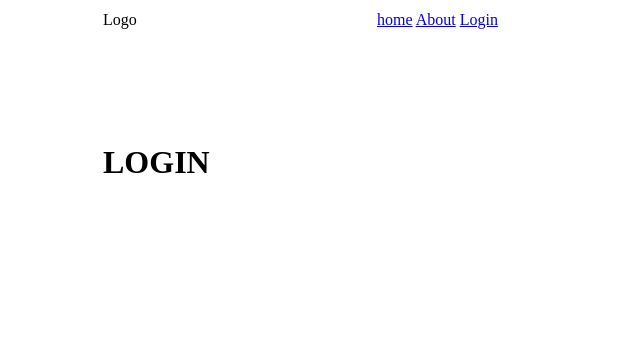
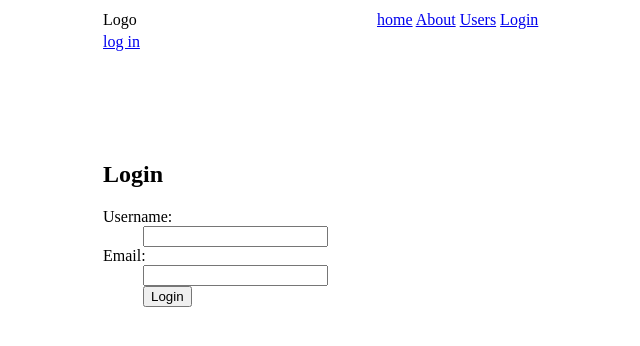
Before and after one commit to sstriatlon/FPage, a Flask app: page /login in a window 1280 px wide. Shown: the top 346 px of the page, without its empty margins (40-680 px from the left). Run offline with Flask 2, Linux system fonts and the light colour scheme; some libraries are stand-ins or nearby versions.

Commit message:
Se agrega manejo de sesiones y muestra de datos de la base en el front

```diff
--- a/app/templates/base.html
+++ b/app/templates/base.html
@@ -3,6 +3,8 @@
   <head>
    </head>
   <body>
+  <script type=text/javascript src="{{
+      url_for('static', filename='jquery-1.12.0.js') }}"></script>
     <table width="1000"  align="center">
         <tbody>
             <tr>
@@ -12,12 +14,16 @@
                     <div style="width:700px; float:right; margin-right:20px;">
                       <a class="navbar-brand" href="{{ url_for('home') }}">home</a>
                         <a class="navbar-brand" href="{{ url_for('about') }}">About</a>
+                        <a class="navbar-brand" href="{{ url_for('users') }}">Users</a>
                         <a class="navbar-brand" href="{{ url_for('login') }}">Login</a>
                     </div>
                 </td>
             </tr>
             <tr>
                 <td>
+                {% if not session.logged_in %}
+                    <a href="{{ url_for('login') }}">log in</a>
+                {% endif %}
                     <div style="height: 90px"></div>
                     {% block container %}{% endblock %}
                 </td>
@@ -26,6 +32,7 @@
         </tbody>
 
     </table>
+    <!--<script src="http://code.jquery.com/jquery-1.9.1.min.js"></script>-->
 
   </body>
 </html>
--- a/app/templates/home.html
+++ b/app/templates/home.html
@@ -10,6 +10,7 @@
 {% endblock %}
 
 {% block container %}
+    {% if session.logged_in %}
         <h1>:-)</h1>
         <form class="register" method="post">
             <div class="register">
@@ -18,7 +19,7 @@
                 <input type="submit" value="Create Account" >
             </div>
         </form>
-
+    {% endif %}
     {% if error %}
         <div class="alert alert-error">
             <label>{{ error }}</label>
--- a/app/templates/login.html
+++ b/app/templates/login.html
@@ -1,5 +1,14 @@
 {% extends 'base.html' %}
 {% block container %}
-  <h1>LOGIN</h1>
-
+  <h2>Login</h2>
+  {% if error %}<p class=error><strong>Error:</strong> {{ error }}{% endif %}
+  <form action="{{ url_for('login') }}" method=post>
+    <dl>
+      <dt>Username:
+      <dd><input type=text name=username>
+      <dt>Email:
+      <dd><input type=email name=email>
+      <dd><input type=submit value=Login>
+    </dl>
+  </form>
 {% endblock %}
--- /dev/null
+++ b/app/util.py
@@ -0,0 +1,5 @@
+from app import app, db
+from app.models import User
+
+def get_users():
+    return User.query.all()
--- a/app/views.py
+++ b/app/views.py
@@ -1,11 +1,31 @@
-from flask import render_template, url_for
-from flask import request, jsonify, flash
-from app import app, db
+from flask import render_template, session
+from flask import request, jsonify, flash, redirect, url_for
+from app import app, db, util
 from app.models import User
+import sqlite3
 from flask import views
 
+app.config.update(dict(
+    USERNAME='sstriatlon',
+    EMAIL='sstriatlon@gmail.com'
+))
 
 @app.route('/')
+@app.route('/login', methods=['GET', 'POST'])
+def login():
+    error = None
+    if request.method == 'POST':
+        if request.form['username'] != app.config['USERNAME']:
+            error = 'Invalid username'
+        elif request.form['email'] != app.config['EMAIL']:
+            error = 'Invalid email'
+        else:
+            session['logged_in'] = True
+            flash('You were logged in')
+            return redirect(url_for('home'))
+    return render_template('login.html', error=error)
+
+
 @app.route('/home', methods=['POST', 'GET'])
 def home():
         error = None
@@ -14,9 +34,6 @@ def home():
             email = request.form.get('email')
             if not all([username, email]):
                 error = 'All label is required!'
-
-
-                #return 'User created.'
             elif User.query.filter_by(username=username).first():
                 error = 'This username has been registered!'
             elif User.query.filter_by(email=email).first():
@@ -34,11 +51,6 @@ def about():
     return render_template('about.html')
 
 
-@app.route('/login')
-def login():
-    return render_template('login.html')
-
-
 @app.route('/user/<id>')
 def product(id):
     user = User.query.get_or_404(id)
@@ -46,15 +58,9 @@ def product(id):
 
 
 @app.route('/users')
-def products():
-    users = User.query.all()
-    res = {}
-    for user in users:
-        res[user.id] = {
-            'name': user.username,
-            'mail': user.email
-        }
-    return jsonify(res)
+def users():
+    users = util.get_users()
+    return render_template('users.html', data=users)
 
 
 @app.route('/user-create', methods=['POST',])
--- a/tests.py
+++ b/tests.py
@@ -2,7 +2,7 @@ from flask.ext.testing import TestCase
 from app import db, app
 from app.models import User
 
-TEST_SQLALCHEMY_DATABASE_URI = "sqlite:///test.sqlite"
+TEST_SQLALCHEMY_DATABASE_URI = "sqlite:///app/test.sqlite"
 
 class MyTest(TestCase):
 
```
Also changed, not shown: app/templates/users.html (added, +82 -0 lines), app/test.sqlite, test.sqlite (deleted), 1 other file. Lines whose indentation alone changed are shown as unchanged.
